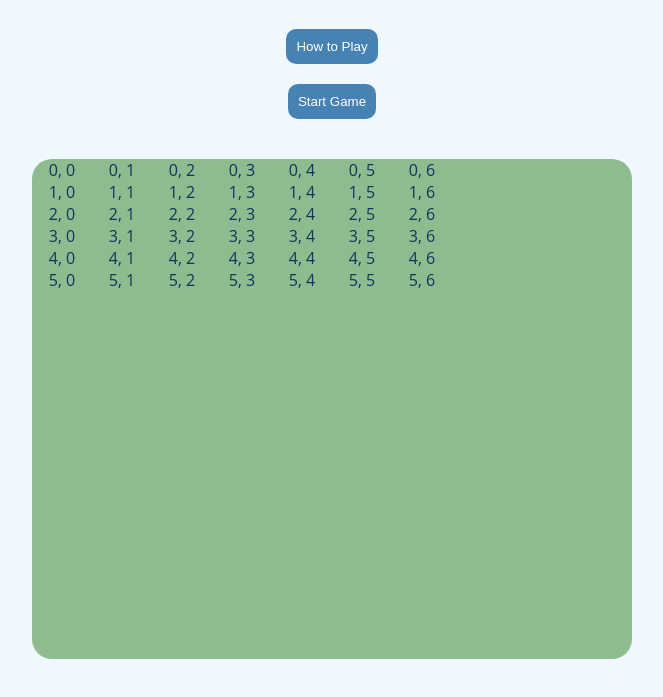
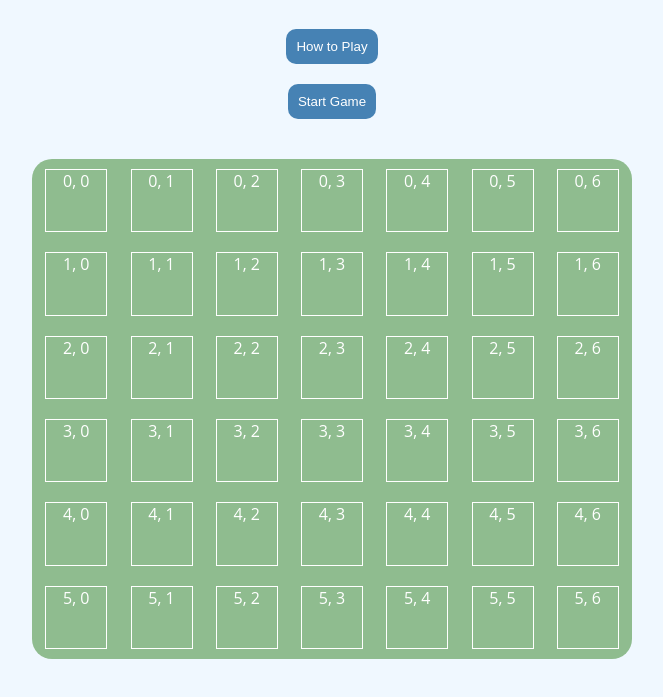
Before and after one commit to taylor-yamashita/connect-four, a plain HTML site: page index.html in a window 1280 px wide. Shown: the part 67-764 px from the top of the page, without its empty margins (308-971 px from the left). Drawn offline with Linux system fonts and the light colour scheme.

Commit message:
Set up board squares with better spacing

```diff
--- a/app.js
+++ b/app.js
@@ -4,7 +4,7 @@ function initializeBoard() {
     }
     for (let i = 0; i < 6; i++) {
         for (let j = 0; j < 7; j++) {
-            document.getElementById(`row-${i}`).innerHTML += `<div class="col">${i}, ${j}</div>`;
+            document.getElementById(`row-${i}`).innerHTML += `<div class="cell">${i}, ${j}</div>`;
         }
     }
 }
--- a/style.css
+++ b/style.css
@@ -40,15 +40,19 @@ button:hover {
 }
 
 .row {
-    display: inline-block;
-    /* width: 10%;
-    justify-content: space-around;
+    /* display: inline-block; */
+    width: 100%;
+    height: 100%;
     display: flex;
-    flex-direction: column; */
+    justify-content: space-evenly;
+    align-content: space-evenly;
 }
 
-.col {
+.cell {
     width: 10%;
     display: inline-block;
     text-align: center;
+    border: solid 1px white;
+    margin: 10px;
+    color: white;
 }
```
